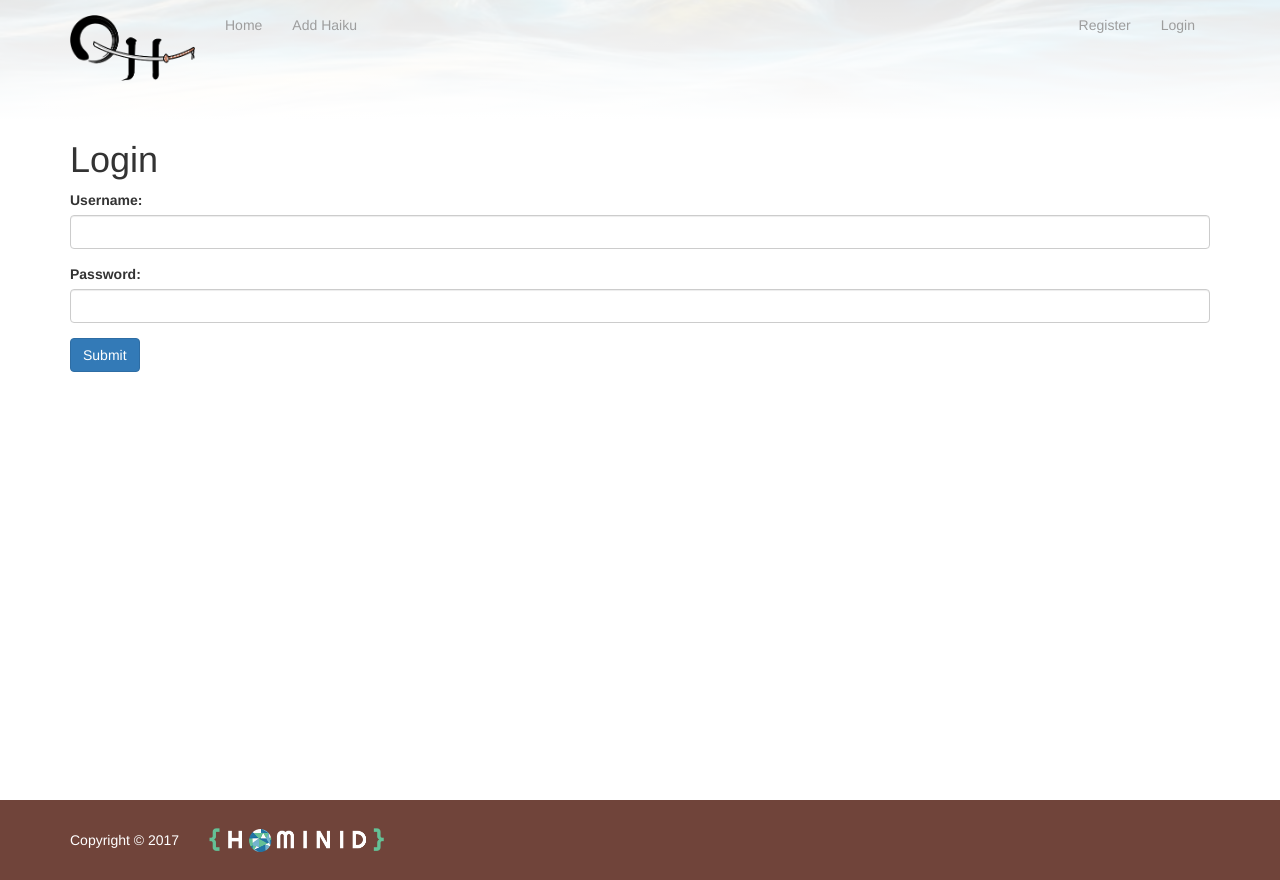
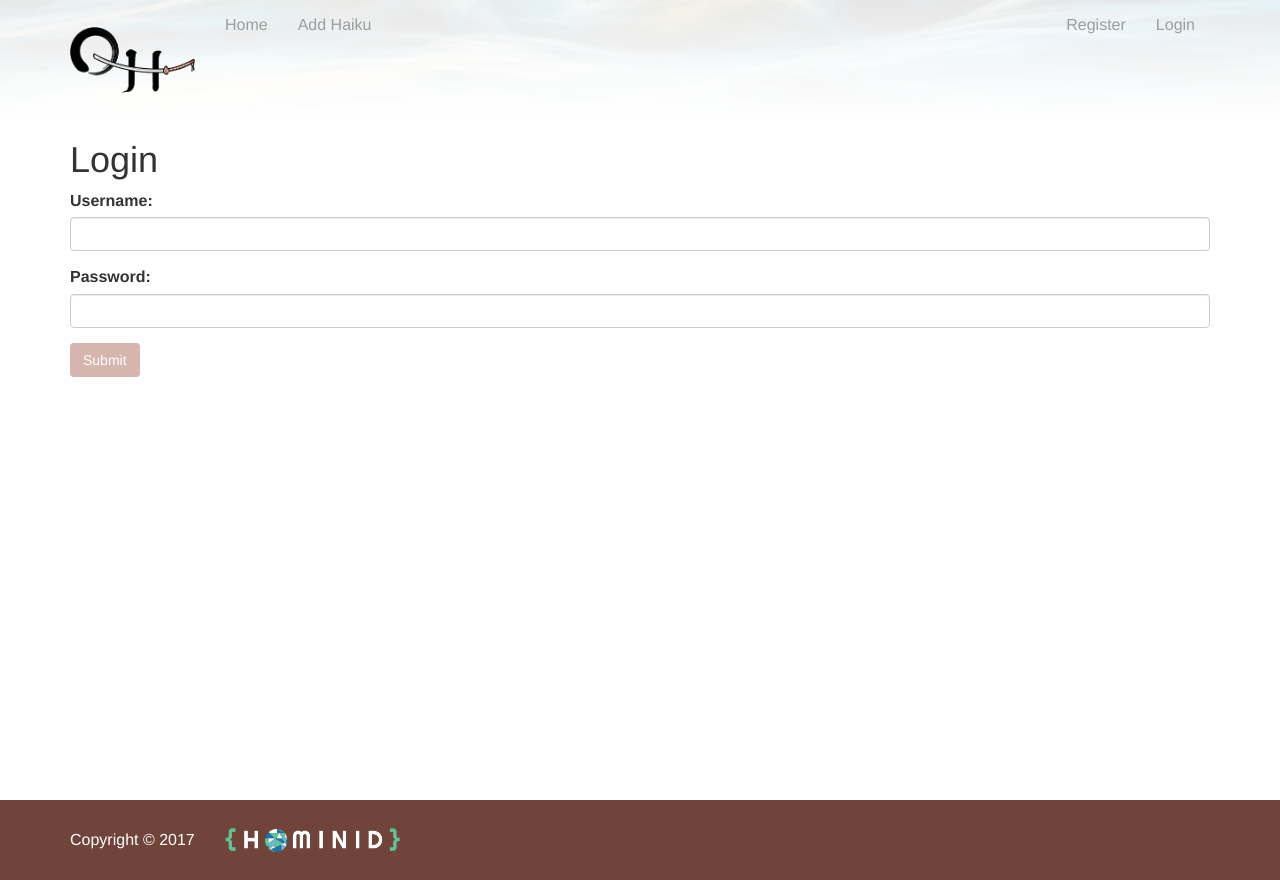
Before and after one commit to DevHominid/queue-haiku, a Node server app: page /users/login in a window 1280 px wide. Run offline with Node 20, Linux system fonts and the light colour scheme; some libraries are stand-ins or nearby versions.

Commit message:
update styling

```diff
--- a/public/css/main.css
+++ b/public/css/main.css
@@ -3,11 +3,32 @@
 /* v 0.0.1
 */
 
+/* * Base Styles * */
+
+html {
+  font-size: initial;
+}
+
 body {
   min-height: 100vh;
+  font-size: initial;
 }
 
-/* Header Styles */
+section {
+  height: 85vh;
+}
+
+.btn-custom {
+  color: #fff;
+  background: rgba(175, 109, 96, 0.5);
+}
+.btn-custom:hover {
+  color: #fff;
+  background: rgba(175, 109, 96, 1.0);
+  border: 1px solid #e8cca5;
+}
+
+/* * Header Styles * */
 header {
   height: 15vh;
   width: 100%;
@@ -21,9 +42,19 @@ header {
   background: none;
   margin-bottom: 0;
   border: none;
+  height: 100%;
+}
+
+.navbar.navbar-inverse .container {
+  height: 100%;
+}
+
+.navbar-header {
+  height: 100%;
 }
 
 .navbar-wrapper {
+  height: 100%;
   display: flex;
   flex-direction: row;
   justify-content: space-between;
@@ -48,11 +79,27 @@ header {
 }
 
 .navbar-brand {
-  height: auto;
+  height: 100%;
+  display: flex;
+  align-items: center;
 }
 
 .logo {
-  width: 125px;
+  width: 100px;
+}
+
+@media screen and (min-height: 50em) {
+  /* 800 / 16 = 50 */
+  .logo {
+    width: 125px;
+  }
+}
+
+@media screen and (min-height: 75em) {
+  /* 1200 / 16 = 75 */
+  .logo {
+    width: 150px;
+  }
 }
 
 a.nav-link {
@@ -62,25 +109,19 @@ a.nav-link:hover {
   color: #e8cca5!important;
 }
 
-/* Section Styles */
-section {
-  height: 85vh;
-}
+/* * Section Styles * */
 
+/* Index Section */
 .section-index {
   background: linear-gradient(rgba(112, 68, 58, 0.3), rgba(112, 68, 58, 0.3)), url("http://res.cloudinary.com/dud5wowp2/image/upload/v1505338106/zen-cover-2_hruf66.jpg");
   background-size: cover;
-}
-
-.section-index .container {
   display: flex;
-  height: 100%;
   align-items: center;
+  justify-content: center;
 }
 
 .haiku-box {
   background: rgba(216, 216, 216, 0.65);
-  width: 100%;
   min-height: 55vh;
   padding: 1em 1.25em;
   width: 90%;
@@ -88,11 +129,28 @@ section {
   margin-right: auto;
 }
 
+@media screen and (min-width: 43.75em) {
+  .haiku-box {
+    width: 70%;
+  }
+}
+
+@media screen and (min-width: 68.75em) {
+  .haiku-box {
+    width: 55%;
+  }
+}
+
 .haiku-box h1 {
   margin-top: 0;
 }
 
-/* Footer Styles */
+/* Login Section */
+.section-login {
+
+}
+
+/* * Footer Styles * */
 footer {
   height: 10vh;
   background: #70443a;
--- a/views/add_haiku.pug
+++ b/views/add_haiku.pug
@@ -20,4 +20,4 @@ block content
           label Line 3:
           #line3Syl
           input.form-control#line3(name='line3', type='text')
-        input.btn.btn-primary(type='submit',value='Submit')
+        input.btn.btn-custom(type='submit',value='Submit')
--- a/views/edit_haiku.pug
+++ b/views/edit_haiku.pug
@@ -20,4 +20,4 @@ block content
           label Line 3:
           #line3Syl
           input.form-control#line3(name='line3', type='text' value=haiku.line3)
-        input.btn.btn-primary(type='submit',value='Submit')
+        input.btn.btn-custom(type='submit',value='Submit')
--- a/views/haiku.pug
+++ b/views/haiku.pug
@@ -10,6 +10,6 @@ block content
       p= haiku.line3
       hr
       if user
-        if user.id ==haiku.author
+        if user.id == haiku.author
           a.btn.btn-default(href='/haikus/edit/'+haiku._id) Edit
-          a.btn.btn-danger.delete-haiku(href='#',data-id=haiku._id) Delete
+          a.btn.btn-danger.delete-haiku(href='#', data-id=haiku._id) Delete
--- a/views/login.pug
+++ b/views/login.pug
@@ -11,4 +11,4 @@ block content
         .form-group
           label Password:
           input.form-control(name='password', type='text')
-        input.btn.btn-primary(type='submit',value='Submit')
+        input.btn.btn-custom(type='submit',value='Submit')
--- a/views/register.pug
+++ b/views/register.pug
@@ -20,4 +20,4 @@ block content
         .form-group
           label Confirm password:
           input.form-control(name='password2', type='text')
-        input.btn.btn-primary(type='submit',value='Submit')
+        input.btn.btn-custom(type='submit',value='Submit')
```
Also changed, not shown: views/index.pug (+6 -7 lines).
